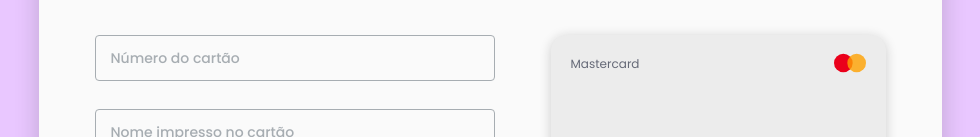
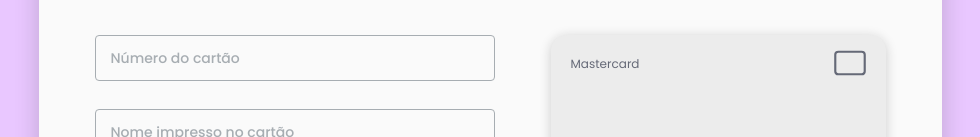
Before and after one commit to ananuness/step-form, a website with bundled scripts: page pages/payment.html in a window 1280 px wide. Shown: the part 250-387 px from the top of the page, without its empty margins (150-1130 px from the left). Built offline with nearby package versions, Linux system fonts and the light colour scheme.

Commit message:
chore: adding flags folder to assets

```diff
--- a/pages/payment.html
+++ b/pages/payment.html
@@ -173,7 +173,7 @@
             <div class="card__front">
               <div class="card__top">
                 <span class="card__info card__flag" aria-label="bandeira do cartão">Mastercard</span>
-                <img src="../assets/icons/mastercard.svg" alt="Mastercard" class="card__flag-img">
+                <img src="../assets/flags/default.svg" alt="card flag here" class="card__flag-img">
               </div>
               <div class="card__mid">
                 <span class="card__info card__number" aria-label="número do cartão">3456 7643 5667 8900</span>
```
Also changed, not shown: assets/flags/default.svg (added), assets/flags/elo.svg (added), assets/flags/mastercard.svg (renamed from assets/icons/mastercard.svg), assets/flags/visa.svg (added).
